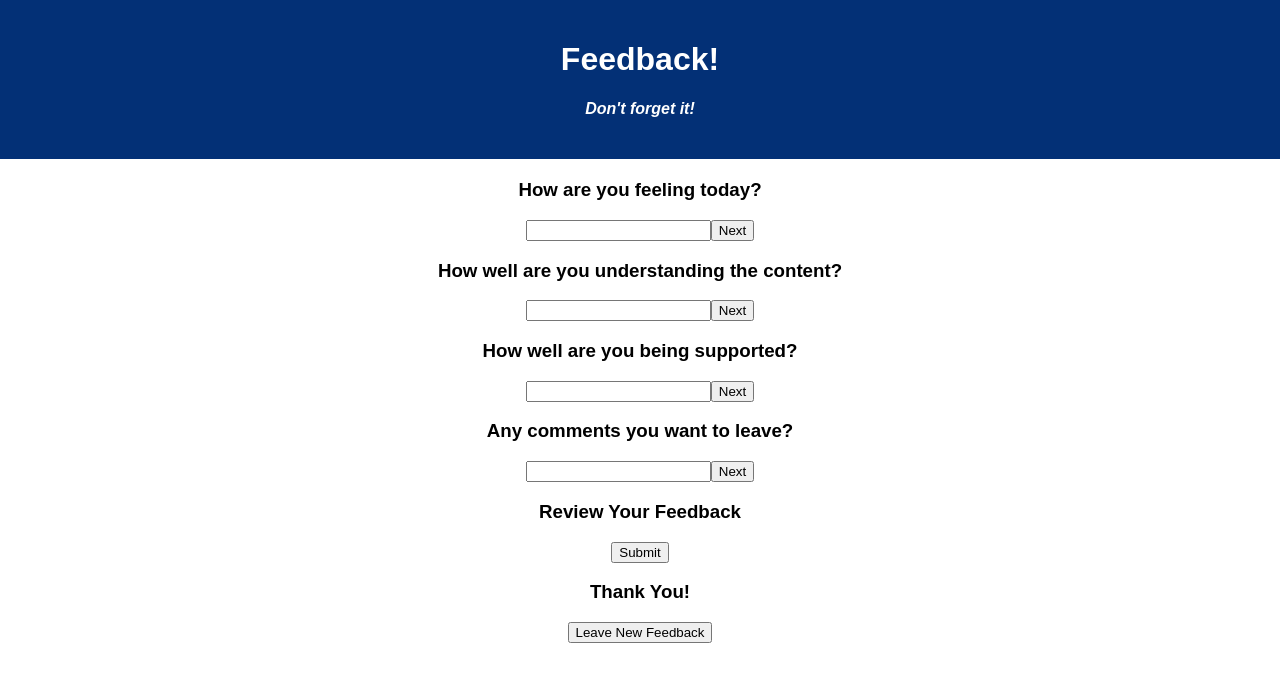
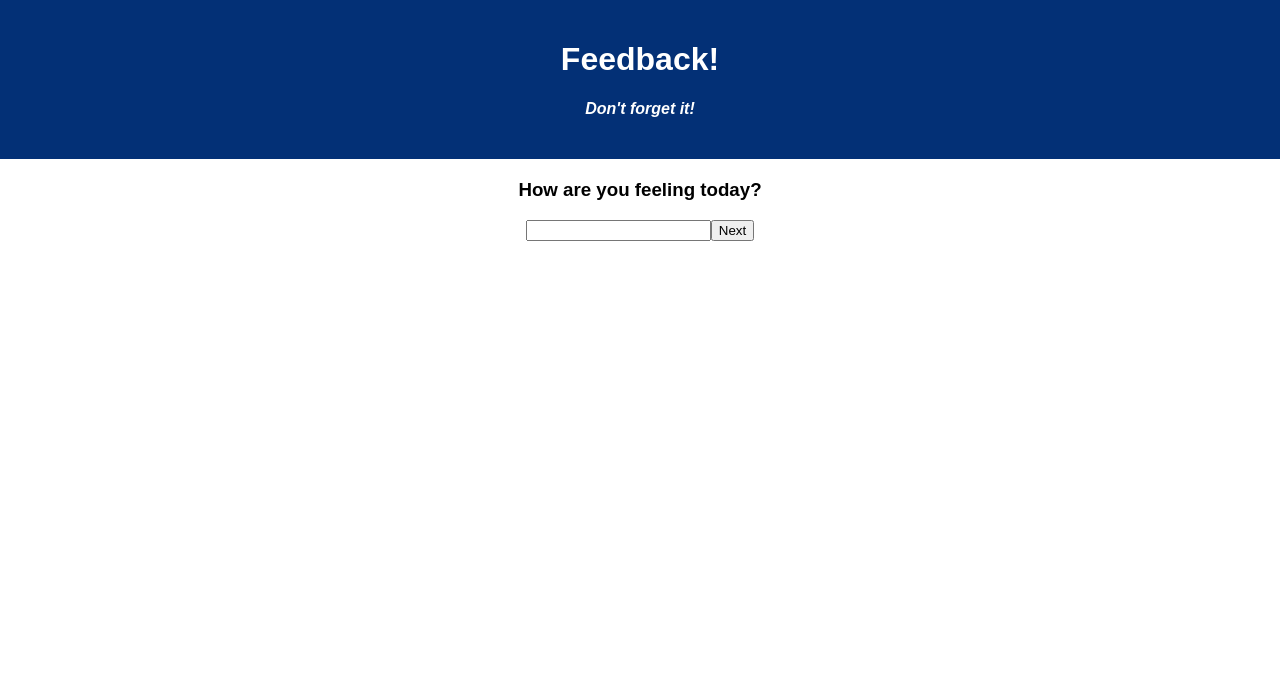
Before and after one commit to swadezy/redux-feedback-loop, a React (Create React App) app: page /#/ in a window 1280 px wide. Shown: the top 682 px of the page. Built offline with nearby package versions, Linux system fonts and the light colour scheme.

Commit message:
routing added to components

```diff
--- a/src/components/App/App.jsx
+++ b/src/components/App/App.jsx
@@ -10,20 +10,24 @@ import Comment from '../Comment/Comment';
 import Review from '../Review.jsx/Review';
 import Success from '../Success/Success';
 
-import {HashRouter as Router, Route, Link} from 'react-router-dom'
+import { HashRouter as Router, Route, Link } from 'react-router-dom'
 
 function App() {
 
   return (
-    <div className='App'>
-      <Header />
-      <Feeling />
-      <Understanding />
-      <Support />
-      <Comment />
-      <Review />
-      <Success />
-    </div>
+    <Router>
+      <div className='App'>
+        <Header />
+
+        <Route path="/" exact component={Feeling} />
+        <Route path="/1" component={Understanding} />
+        <Route path="/2" component={Support} />
+        <Route path="/3" component={Comment} />
+        <Route path="/4" component={Review} />
+        <Route path="/5" component={Success} />
+
+      </div>
+    </Router>
   );
 }
 
--- a/src/components/Comment/Comment.jsx
+++ b/src/components/Comment/Comment.jsx
@@ -1,9 +1,18 @@
+import { useHistory } from 'react-router-dom';
+
 function Comment() {
+
+    const history = useHistory();
+
+    const handleNext = () => {
+        history.push('/4')
+    }
+
     return (
         <form>
             <h3>Any comments you want to leave?</h3>
             <input type="text" />
-            <button>Next</button>
+            <button onClick={handleNext}>Next</button>
         </form>
     )
 }
--- a/src/components/Feeling/Feeling.jsx
+++ b/src/components/Feeling/Feeling.jsx
@@ -1,9 +1,18 @@
+import { useHistory } from 'react-router-dom';
+
 function Feeling() {
+
+    const history = useHistory();
+
+    const handleNext = () => {
+        history.push('/1')
+    }
+
     return (
         <form>
             <h3>How are you feeling today?</h3>
             <input type="number" />
-            <button>Next</button>
+            <button onClick={handleNext}>Next</button>
         </form>
     )
 }
--- a/src/components/Review.jsx/Review.jsx
+++ b/src/components/Review.jsx/Review.jsx
@@ -1,8 +1,17 @@
+import { useHistory } from 'react-router-dom';
+
 function Review() {
+
+    const history = useHistory();
+
+    const handleNext = () => {
+        history.push('/5')
+    }
+
     return (
         <form>
             <h3>Review Your Feedback</h3>
-            <button>Submit</button>
+            <button onClick={handleNext}>Submit</button>
         </form>
     )
 }
--- a/src/components/Success/Success.jsx
+++ b/src/components/Success/Success.jsx
@@ -1,8 +1,17 @@
+import { useHistory } from 'react-router-dom';
+
 function Success() {
+
+    const history = useHistory();
+
+    const handleNext = () => {
+        history.push('/')
+    }
+
     return (
         <div>
             <h3>Thank You!</h3>
-            <button>Leave New Feedback</button>
+            <button onClick={handleNext}>Leave New Feedback</button>
         </div>
     )
 }
--- a/src/components/Support/Support.jsx
+++ b/src/components/Support/Support.jsx
@@ -1,9 +1,18 @@
+import { useHistory } from 'react-router-dom';
+
 function Support() {
+
+    const history = useHistory();
+
+    const handleNext = () => {
+        history.push('/3')
+    }
+
     return (
         <form>
             <h3>How well are you being supported?</h3>
             <input type="number" />
-            <button>Next</button>
+            <button onClick={handleNext}>Next</button>
         </form>
     )
 }
--- a/src/components/Understanding/Understanding.jsx
+++ b/src/components/Understanding/Understanding.jsx
@@ -1,9 +1,18 @@
+import { useHistory } from 'react-router-dom';
+
 function Understanding() {
+
+    const history = useHistory();
+
+    const handleNext = () => {
+        history.push('/2')
+    }
+
     return (
         <form>
             <h3>How well are you understanding the content?</h3>
             <input type="number" />
-            <button>Next</button>
+            <button onClick={handleNext}>Next</button>
         </form>
     )
 }
```
